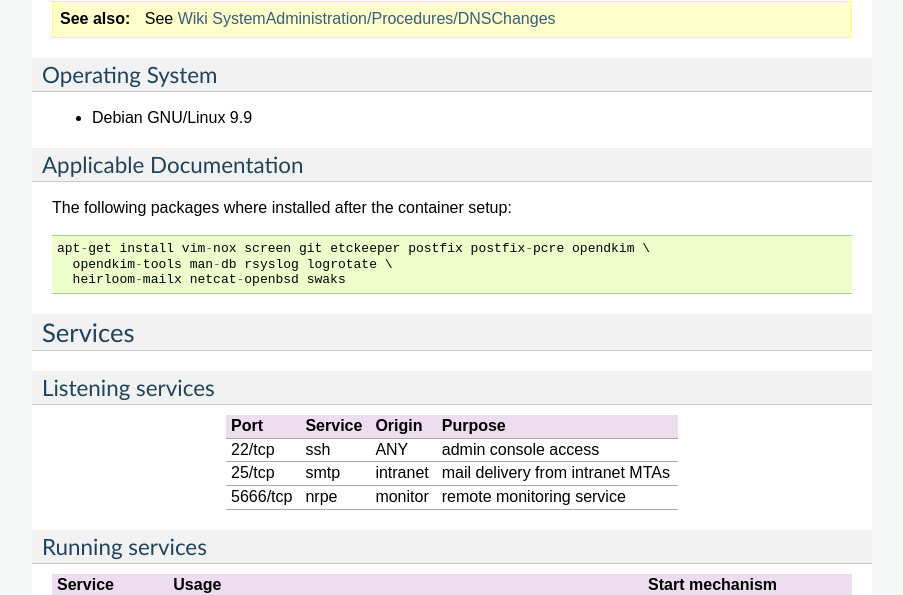
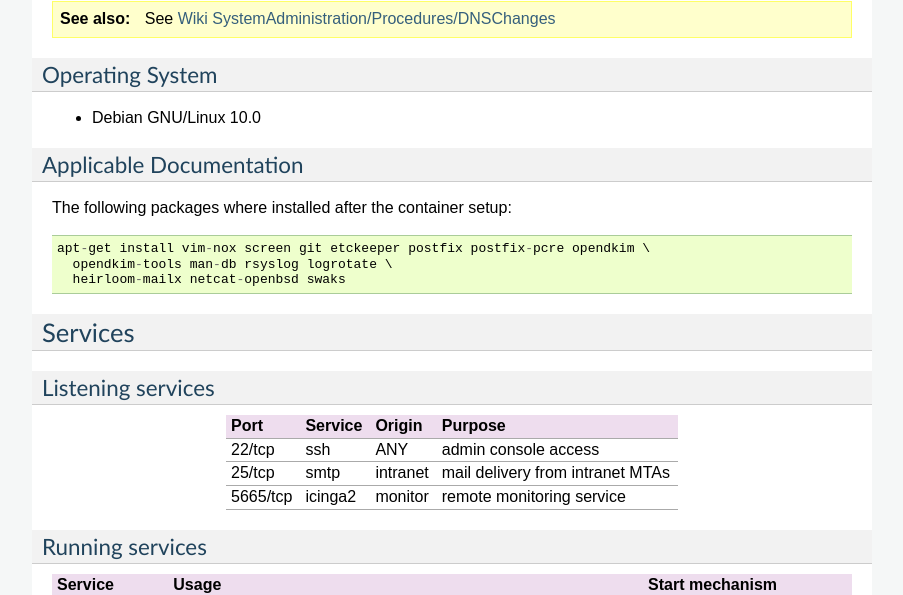
Before and after one commit to CAcertOrg/cacert-infradocs, a Sphinx documentation site: the page built from docs/systems/emailout.rst, in a window 1280 px wide and 900 px high, scrolled down 1324 px. Shown: the part 151-746 px from the top of the window, without its empty margins (198-1101 px from the left). Built offline with Sphinx 7.4.7, drawn with Linux system fonts in a browser that asks for light colours; pages that are not in the unit, such as notebooks, are missing from menus; cross-references to code outside the pages are shown as plain code.

Commit message:
Upgrade emailout to Debian 10.0 Buster

```diff
--- a/docs/systems/emailout.rst
+++ b/docs/systems/emailout.rst
@@ -97,10 +97,10 @@ Operating System
 ----------------
 
 .. index::
-   single: Debian GNU/Linux; Stretch
-   single: Debian GNU/Linux; 9.9
+   single: Debian GNU/Linux; Buster
+   single: Debian GNU/Linux; 10.0
 
-* Debian GNU/Linux 9.9
+* Debian GNU/Linux 10.0
 
 Applicable Documentation
 ------------------------
@@ -117,15 +117,15 @@ Services
 Listening services
 ------------------
 
-+----------+-----------+-----------+-----------------------------------------+
-| Port     | Service   | Origin    | Purpose                                 |
-+==========+===========+===========+=========================================+
-| 22/tcp   | ssh       | ANY       | admin console access                    |
-+----------+-----------+-----------+-----------------------------------------+
-| 25/tcp   | smtp      | intranet  | mail delivery from intranet MTAs        |
-+----------+-----------+-----------+-----------------------------------------+
-| 5666/tcp | nrpe      | monitor   | remote monitoring service               |
-+----------+-----------+-----------+-----------------------------------------+
++----------+---------+----------+----------------------------------+
+| Port     | Service | Origin   | Purpose                          |
++==========+=========+==========+==================================+
+| 22/tcp   | ssh     | ANY      | admin console access             |
++----------+---------+----------+----------------------------------+
+| 25/tcp   | smtp    | intranet | mail delivery from intranet MTAs |
++----------+---------+----------+----------------------------------+
+| 5665/tcp | icinga2 | monitor  | remote monitoring service        |
++----------+---------+----------+----------------------------------+
 
 Running services
 ----------------
```
